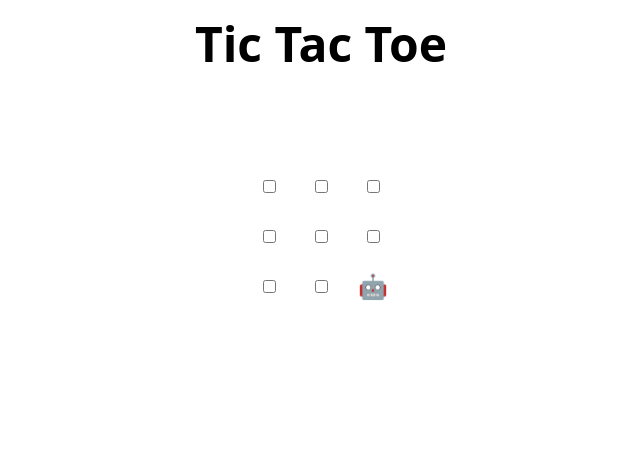
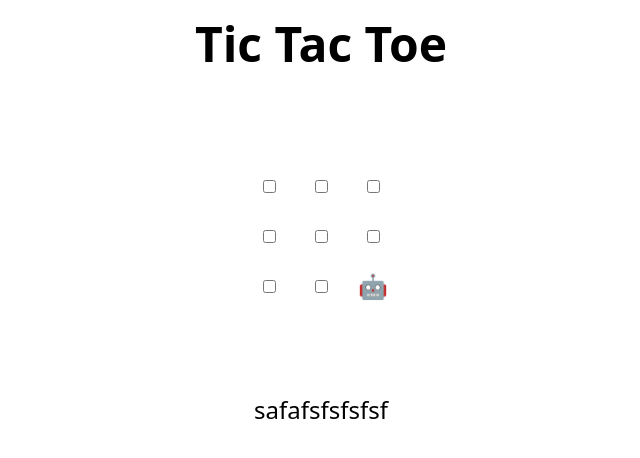
Before and after one commit to adolfnavarro/skills-review-pull-requests, a plain HTML site: page index.html in a window 1280 px wide. Shown: the whole page, without its empty margins (319-959 px from the left). Drawn offline with Linux system fonts and the light colour scheme.

Commit message:
Update index.html

```diff
--- a/index.html
+++ b/index.html
@@ -48,7 +48,7 @@
 </table>
 
 <h2 hidden>Game over, refresh to play again 🧑‍💻 🤖!</h2>
-
+safafsfsfsfsf
 <script>
   // Initialization
   const boxes = Array.from(document.querySelectorAll("td"));
```
